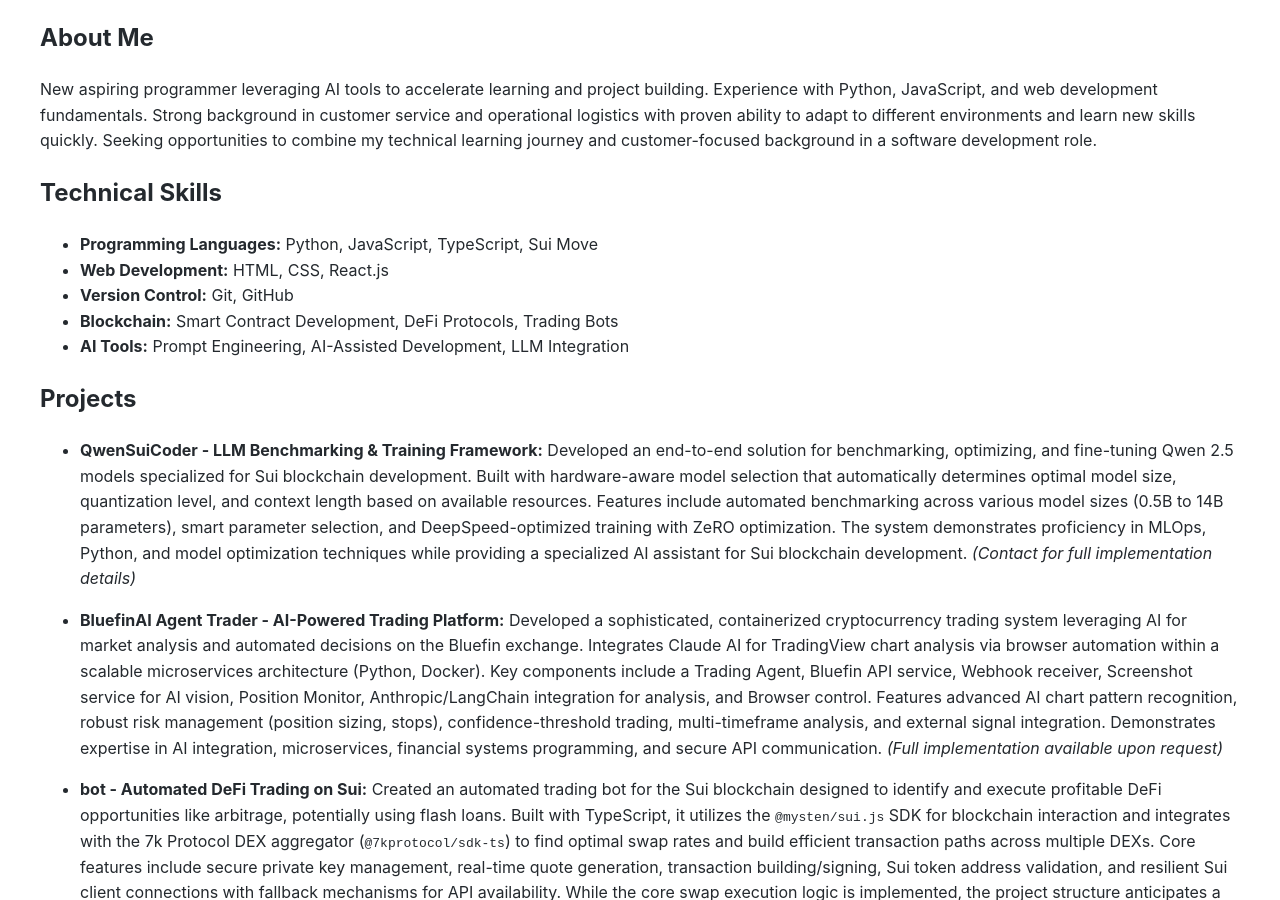
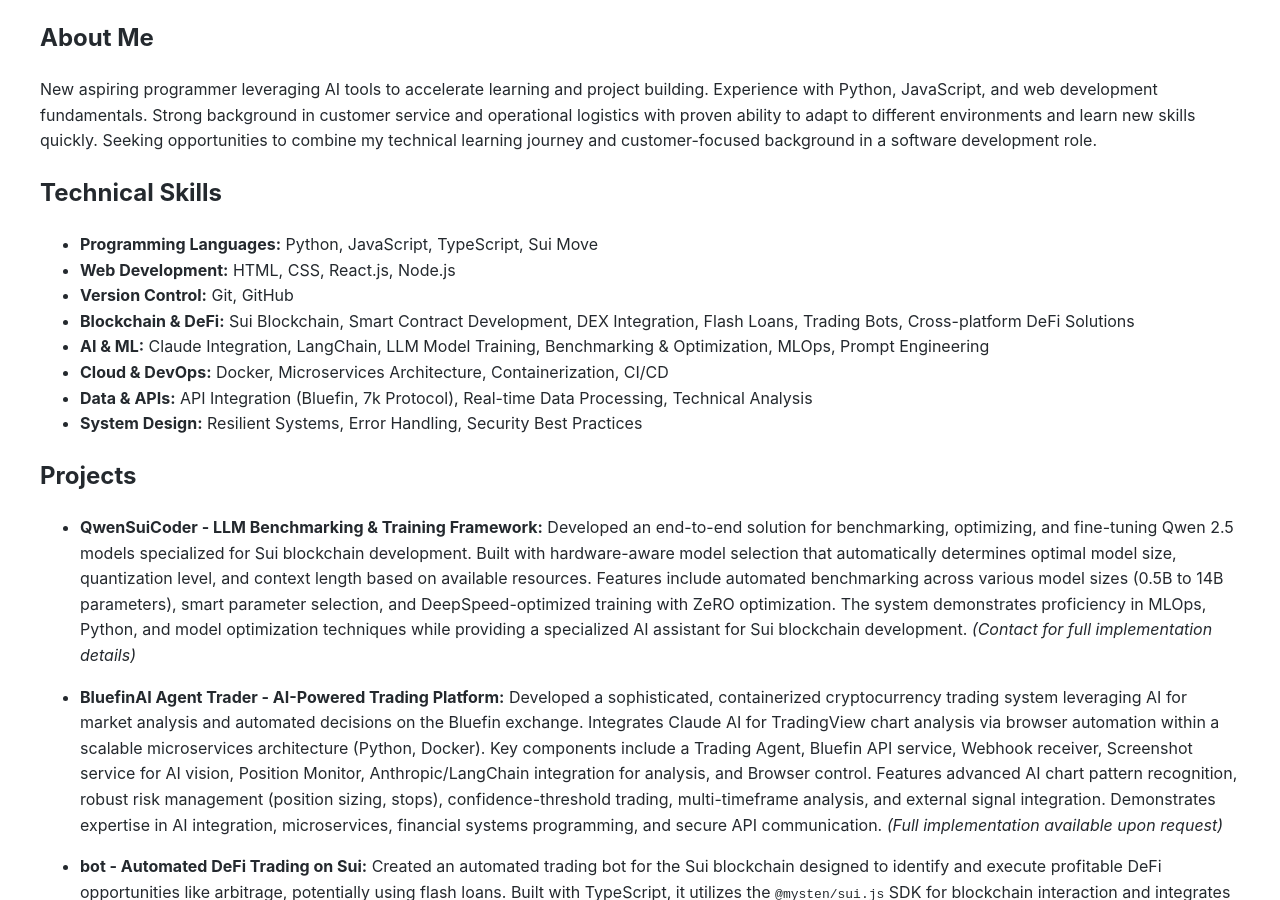
Before and after one commit to aortegamel/Personal-Website, a Jekyll site: the page built from about.md, in a window 1280 px wide and 900 px high, scrolled down 359 px. Built offline with Jekyll 4.4.1, drawn with Linux system fonts in a browser that asks for light colours.

Commit message:
fix: Update projects.json and enhance skills in about.md

```diff
--- a/about.md
+++ b/about.md
@@ -11,10 +11,13 @@
 ## Technical Skills
 
 - **Programming Languages:** Python, JavaScript, TypeScript, Sui Move
-- **Web Development:** HTML, CSS, React.js
+- **Web Development:** HTML, CSS, React.js, Node.js
 - **Version Control:** Git, GitHub
-- **Blockchain:** Smart Contract Development, DeFi Protocols, Trading Bots
-- **AI Tools:** Prompt Engineering, AI-Assisted Development, LLM Integration
+- **Blockchain & DeFi:** Sui Blockchain, Smart Contract Development, DEX Integration, Flash Loans, Trading Bots, Cross-platform DeFi Solutions
+- **AI & ML:** Claude Integration, LangChain, LLM Model Training, Benchmarking & Optimization, MLOps, Prompt Engineering
+- **Cloud & DevOps:** Docker, Microservices Architecture, Containerization, CI/CD
+- **Data & APIs:** API Integration (Bluefin, 7k Protocol), Real-time Data Processing, Technical Analysis
+- **System Design:** Resilient Systems, Error Handling, Security Best Practices
 
 ## Projects
 
```
Also changed, not shown: assets/data/projects.json (+37 -18 lines).
